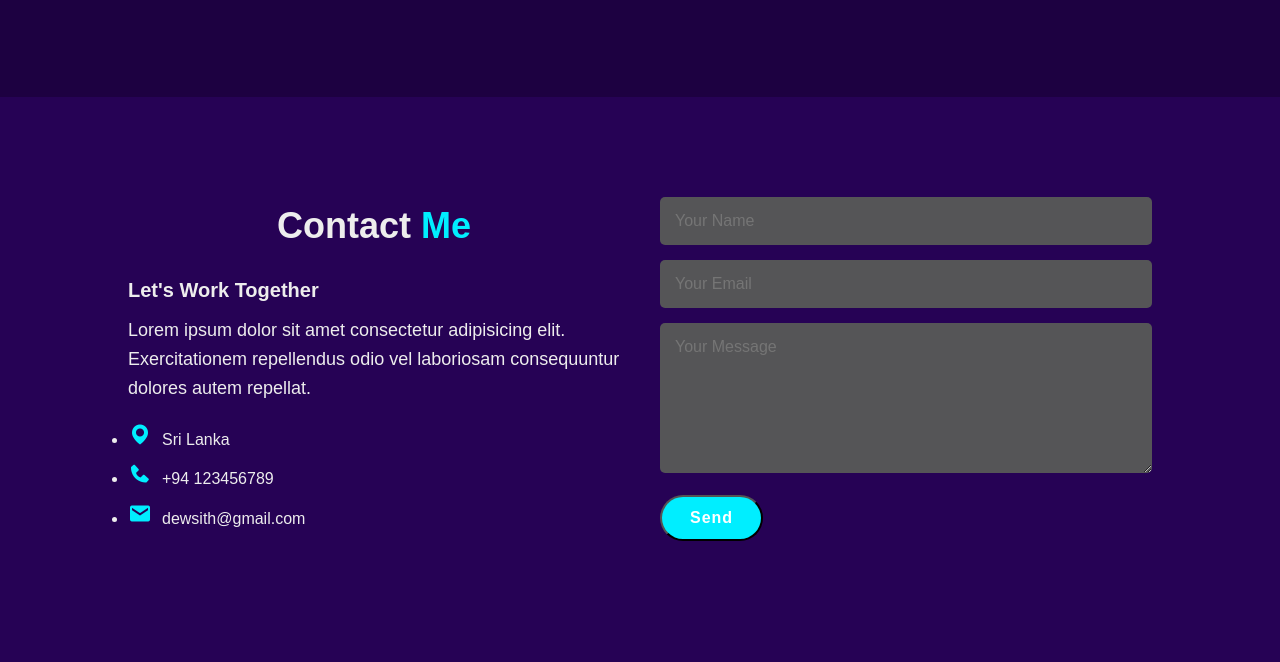
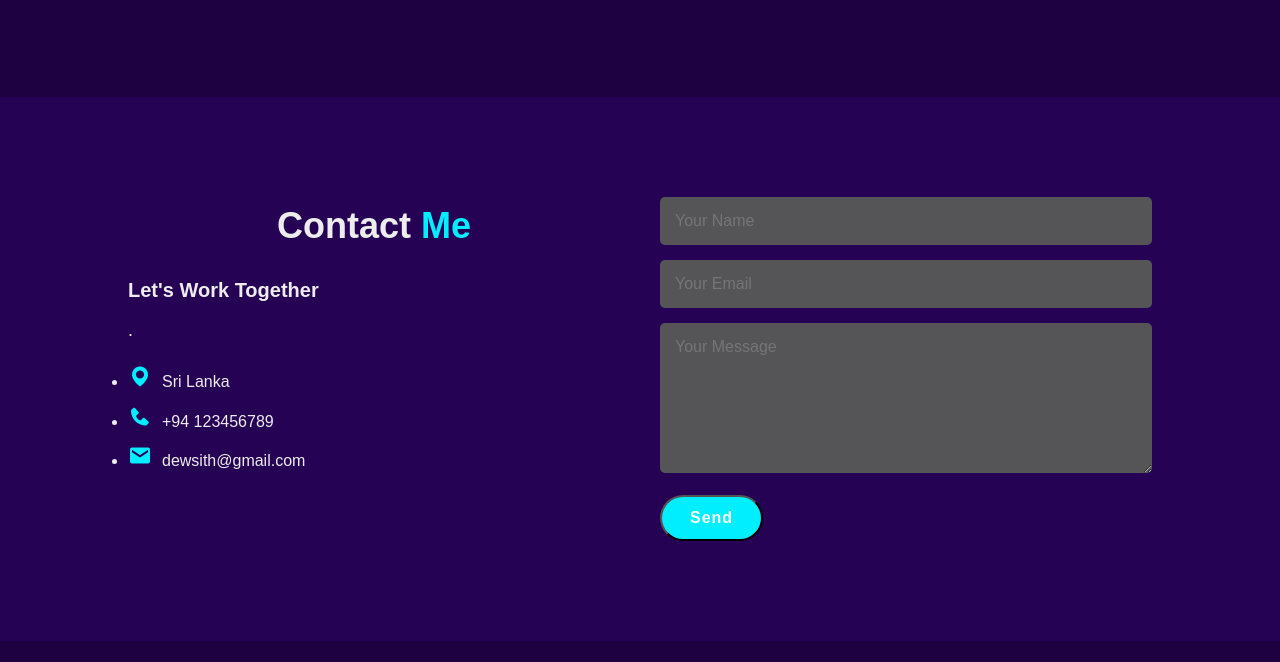
Before and after one commit to SaninduDewsith/portFolio-html, a plain HTML site: page index.html in a window 1280 px wide. Shown: the part 2832-3494 px from the top of the page. After the commit the page ends 3473 px from the top, so only its background shows below. Drawn offline with nearby package versions, Linux system fonts and the light colour scheme.

Commit message:
index.html

```diff
--- a/index.html
+++ b/index.html
@@ -177,7 +177,7 @@
                 <div class="contact-text">
                     <h2>Contact <span>Me</span></h2>
                     <h4>Let's Work Together</h4>
-                    <p>Lorem ipsum dolor sit amet consectetur adipisicing elit. Exercitationem repellendus odio vel laboriosam consequuntur dolores autem repellat.</p>
+                    <p>.</p>
                     <ul class="contact-list">
                         <li><i class="bx bxs-map"></i>Sri Lanka</li>
                         <li><i class="bx bxs-phone"></i>+94 123456789</li>
```
